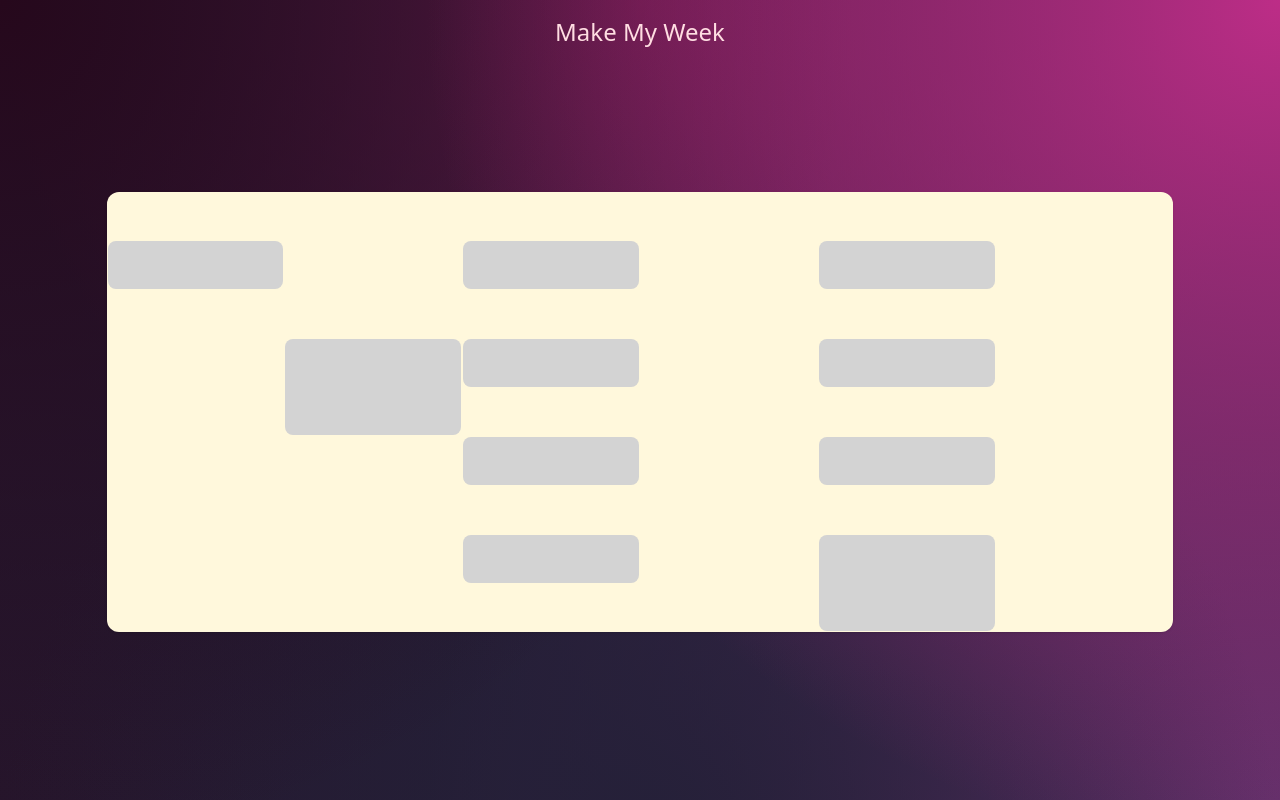
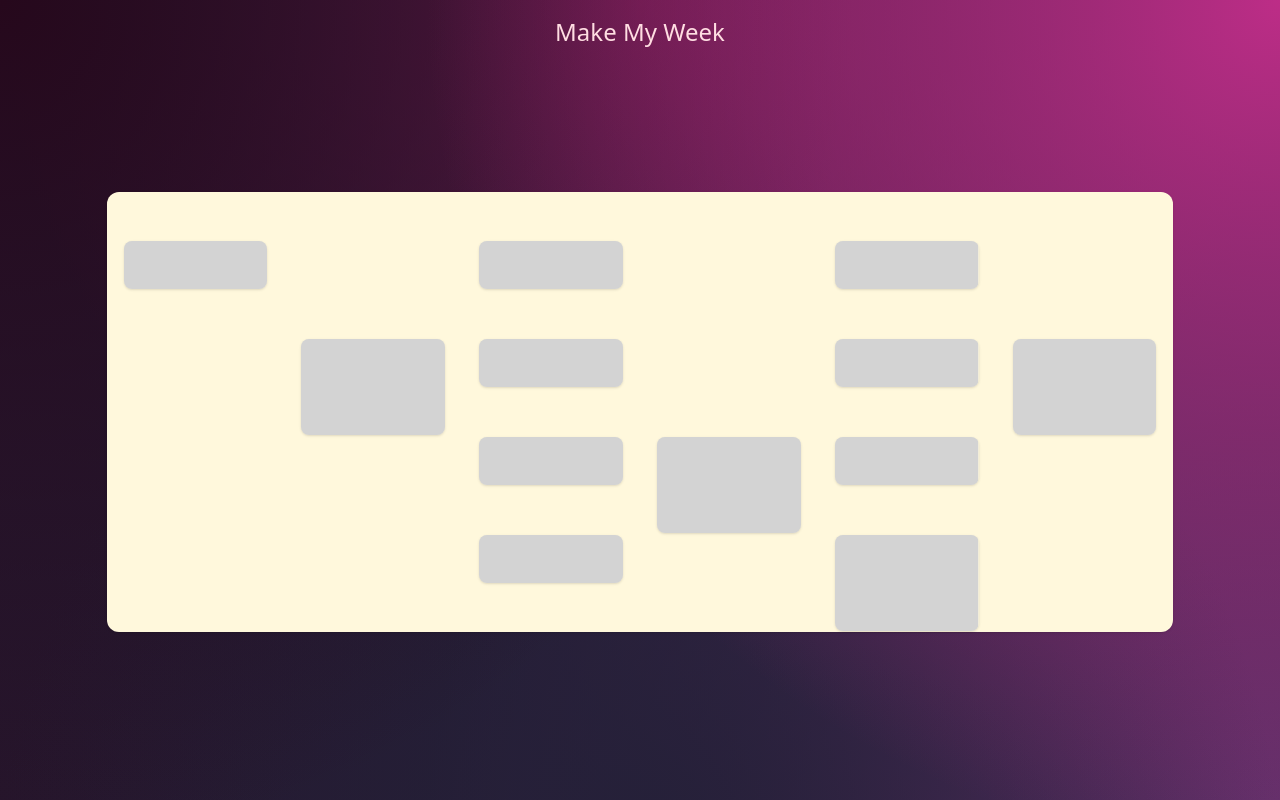
Before and after one commit to maggioniduffy/makemyweek, a Next.js app: page /result in a window 1280 px wide. Built offline with nearby package versions, Linux system fonts and the light colour scheme.

Commit message:
Options section fixed and animation in aux calendar

```diff
--- a/src/components/AuxCalendar/AuxCalendar.tsx
+++ b/src/components/AuxCalendar/AuxCalendar.tsx
@@ -1,6 +1,4 @@
 import React from "react";
-import LinearProgress from "@mui/material/LinearProgress";
-import { CircularProgress } from "@mui/material";
 
 const WhiteSpace = () => <div className="bg-transparent h-full w-full"></div>;
 
@@ -12,11 +10,15 @@ interface GrayProps {
 const GraySpace = ({ h = "14", o = "50" }: GrayProps) => {
   console.log(h);
   return (
-    <div className="h-24">
+    <div className="h-24 mx-4">
       <div
-        className={`bg-gray rounded-lg h-${h} bg-opacity-${o} w-full flex place-items-center justify-center`}
+        className={`overflow-hidden h-${h} w-full bg-gray bg-opacity-30 rounded-lg shadow`}
       >
-        <span className="h-full p-6" />
+        <div
+          className={`grayspace h-${h} w-full flex place-items-center justify-center`}
+        >
+          <span className="h-full p-6" />
+        </div>
       </div>
     </div>
   );
@@ -68,7 +70,7 @@ const AuxCalendar = () => {
             <GraySpace h="16" o="30" />
           </td>
           <td>
-            <WhiteSpace />
+            <GraySpace h="24" />
           </td>
         </tr>
         <tr>
@@ -82,7 +84,7 @@ const AuxCalendar = () => {
             <GraySpace o="20" />
           </td>
           <td>
-            <WhiteSpace />
+            <GraySpace h="24" />
           </td>
           <td>
             <GraySpace h="20" />
--- a/src/components/Common/Section/Section.tsx
+++ b/src/components/Common/Section/Section.tsx
@@ -11,7 +11,7 @@ const Section = ({ id, next, children, disable = false }: Props) => {
   return (
     <div
       id={id}
-      className="h-screen flex flex-col place-items-center justify-center w-full overflow-x-auto"
+      className="min-h-screen flex flex-col place-items-center justify-center w-full overflow-x-auto"
     >
       {children}
       {next && <DownButton next={next} disable={disable} />}
--- a/src/components/Common/Selector/Selector.tsx
+++ b/src/components/Common/Selector/Selector.tsx
@@ -5,7 +5,7 @@ interface Props {
 }
 const Selector = ({ children }: Props) => {
   return (
-    <div className="bg-white h-4/6 w-fit rounded-xl shadow shadow-xl p-4 flex mt-2 mb-6 flex-col place-items-center overflow-y-auto">
+    <div className="bg-white h-fit w-fit rounded-xl shadow shadow-xl p-4 flex mt-2 mb-6 flex-col place-items-center">
       {children}
     </div>
   );
--- a/src/components/OptionsSelector/OptionsSelector.tsx
+++ b/src/components/OptionsSelector/OptionsSelector.tsx
@@ -12,10 +12,12 @@ import Button from "@mui/material/Button";
 import OptionsTimeSelector from "./OptionsTime";
 import OptionsDay from "./OptionsDay";
 import { useState } from "react";
+import Link from "next/link";
 
 const OptionsSelector = () => {
   const activities = useAppSelector(selectActivities);
   const dispatch = useAppDispatch();
+  console.log(activities);
   const [comment, setComment] = useState<string | undefined>();
 
   if (
@@ -68,7 +70,7 @@ const OptionsSelector = () => {
   return (
     <Section id="options">
       <>
-        <div className="flex h-full w-fit m-auto place-items-center p-6 space-x-4 justify-start align-start">
+        <div className="flex flex-wrap mt-20 mx-auto justify-center align-center overflow-auto">
           {activities
             .filter((a) => a.name.length > 2)
             .map((a) => {
@@ -186,8 +188,9 @@ const OptionsSelector = () => {
               );
             })}
         </div>
+        <Link className="p-4" href={"/result"}>
           <Button
-          className="absolute bottom-10"
+            className="w-fit mb-10"
             color="secondary"
             variant="contained"
             href="/result"
@@ -195,6 +198,7 @@ const OptionsSelector = () => {
             {" "}
             Ver calendario semanal{" "}
           </Button>
+        </Link>
       </>
     </Section>
   );
--- a/src/pages/result.tsx
+++ b/src/pages/result.tsx
@@ -3,6 +3,9 @@ import Head from "next/head";
 import { Inter } from "next/font/google";
 import Link from "next/link";
 import { AuxCalendar } from "@/components";
+import { getCalendar } from "@/utils/getSchedule";
+import { useAppSelector } from "@/hooks";
+import { selectActivities } from "@/store/slices";
 const inter = Inter({ subsets: ["latin"] });
 
 const result = () => {
--- a/src/styles/globals.css
+++ b/src/styles/globals.css
@@ -109,3 +109,23 @@ body {
   background-attachment: fixed;
   background-size: cover;
 }
+
+@keyframes gSpace {
+  from {
+    width: 0%;
+    opacity: 0.5;
+  }
+  to {
+    width: 100;
+    opacity: 1;
+  }
+}
+
+.grayspace {
+  animation-name: gSpace;
+  animation-duration: 2s;
+  animation-direction: alternate-reverse;
+  animation-iteration-count: infinite;
+  background-color: #d3d3d3;
+  /* transition: background-color 0.5s ease; */
+}
```
Also changed, not shown: src/utils/getSchedule.ts (+1 -10 lines). Lines whose indentation alone changed are shown as unchanged.
